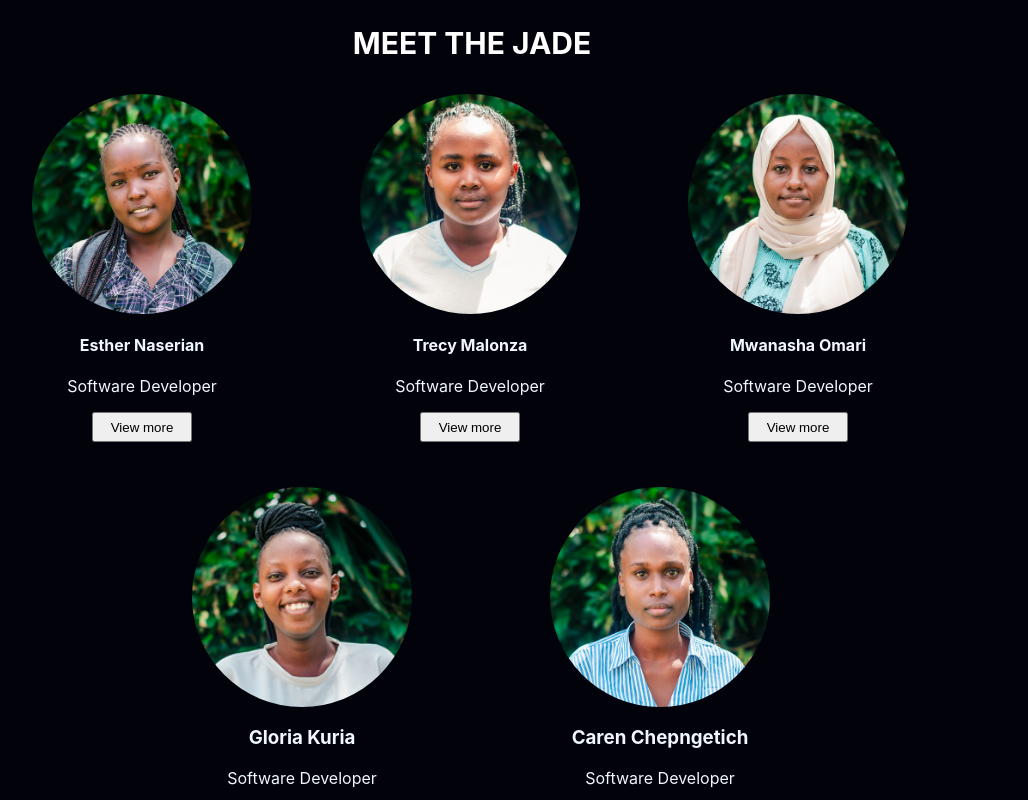
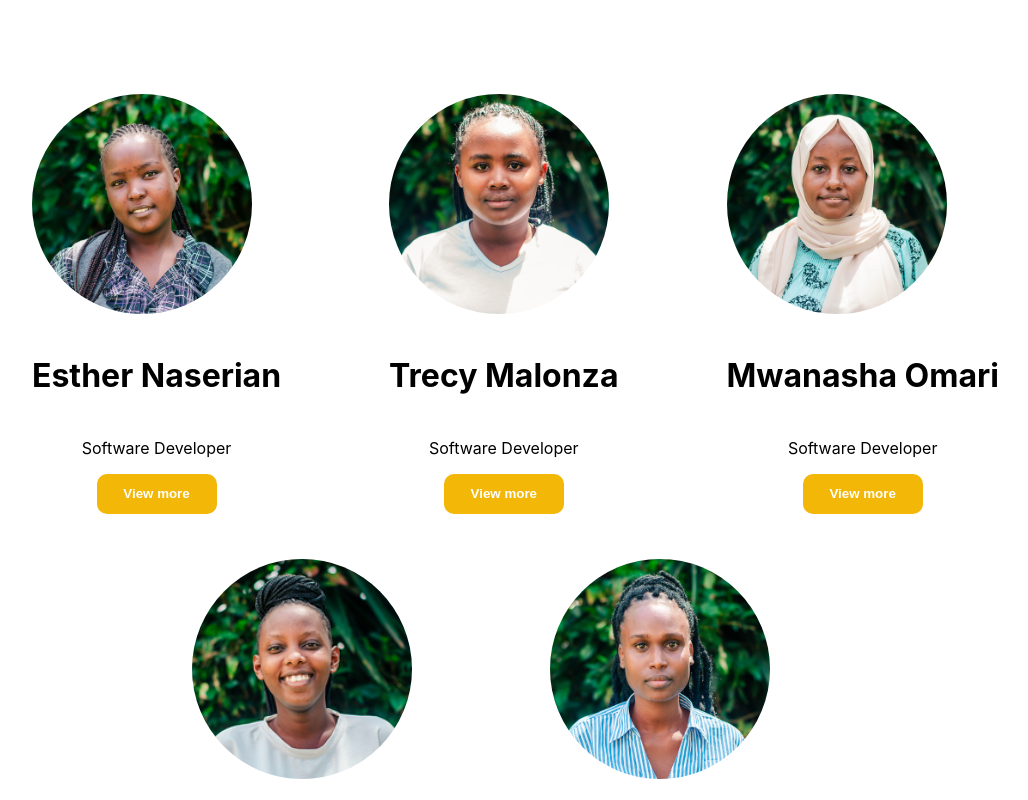
Before and after one commit to Glory-Kuria/jade-media, a React (Create React App) app: page / in a window 1280 px wide. Shown: the top 800 px of the page, without its empty margins (168-1196 px from the left). Built offline with nearby package versions, Linux system fonts and the light colour scheme.

Commit message:
commit changes

```diff
--- a/src/Portfolio/index.css
+++ b/src/Portfolio/index.css
@@ -1,12 +1,16 @@
 body{
-    background-color: rgb(2, 2, 11);
+
+    }
+    p{
+        color: black;
     }
     .team{
         color:white;
         text-align: center;
     }
-    h2{
+    h4{
         font-size: 32px;
+        color:black;
     }
     .images{
         display: flex;
@@ -33,33 +37,13 @@ body{
         justify-content: space-between;
     }
     button{
-    width: 100px;
-    height: 30px
-
-
-
-
-
-
-
-
-
-
-
-
-
-
-
-
-
-
-
-
-
-
-
-
-    ;
+    width: 120px;
+    height: 40px;
+    background-color: #f3b708;
+    border: none;
+    color: white;
+    border-radius: 10px;
+    font-weight: bold;
     }
     @media screen and (min-width:280px) and (max-width:480px){
         h2{
--- a/src/Portfolio/index.js
+++ b/src/Portfolio/index.js
@@ -1,7 +1,7 @@
 import './index.css'
 const Portfolio = () => {
 return(
-<div>
+<div id='members'>
  <h2 className='team'>MEET THE JADE</h2>
  <div className='our-team'>
  <div className='images'>
@@ -34,7 +34,7 @@ return(
  <div>
  <img src='/images/glory.png'alt='member-four'/>
 <div className='caption'>
- <h3>Gloria Kuria</h3>
+ <h4>Gloria Kuria</h4>
   <p>Software Developer</p>
   <button>View more</button>
 
@@ -43,7 +43,7 @@ return(
 <div>
  <img src='/images/karen.png' alt='member-five'/>
 <div className='caption'>
-<h3>Caren Chepngetich</h3>
+<h4>Caren Chepngetich</h4>
  <p>Software Developer</p>
  <button>View more</button>
 
```
